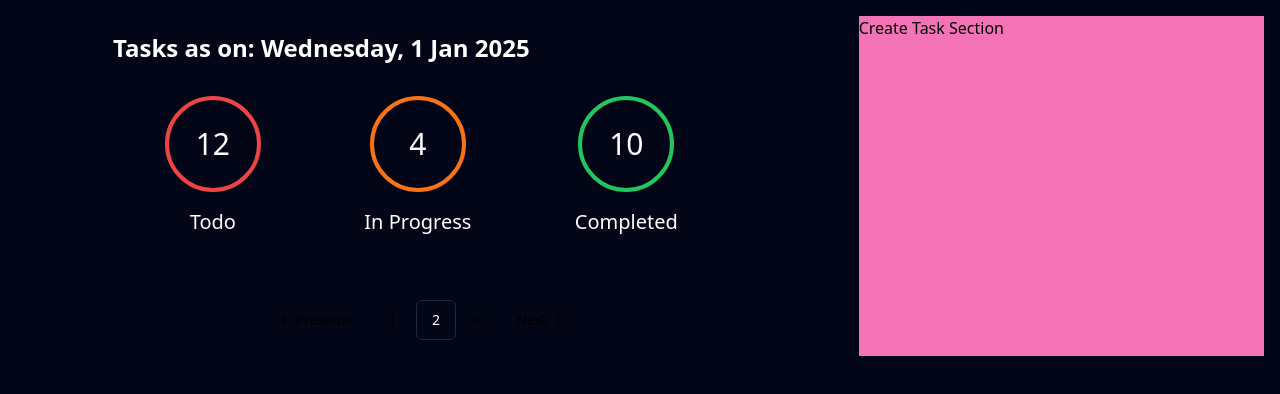
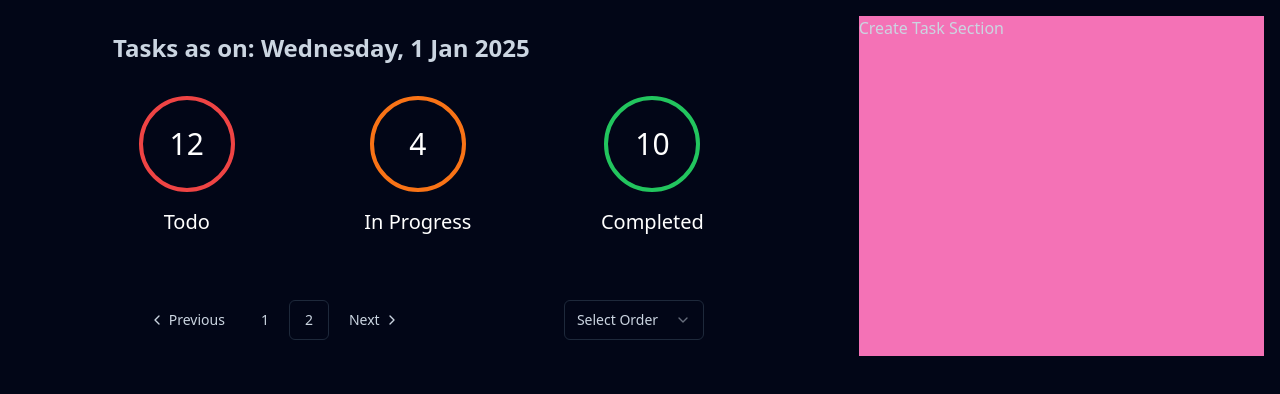
Before and after one commit to manikbajaj/fullstack-react, a React (Vite) app: page /tasks in a window 1280 px wide. Shown: the top 394 px of the page. Built offline with nearby package versions, Linux system fonts and the light colour scheme.

Commit message:
Final code for FSDB791

```diff
--- a/src/components/filteBar/filterBar.jsx
+++ b/src/components/filteBar/filterBar.jsx
@@ -1,10 +1,12 @@
+import { OrderSelect } from "../orderSelect/orderSelect.jsx";
 import { TaskPagination } from "../taskPagination/taskPagination.jsx";
 
 export function FilterBar() {
   return (
     <>
-      <nav className="">
+      <nav className="flex flex-row justify-between">
         <TaskPagination />
+        <OrderSelect />
       </nav>
     </>
   );
--- /dev/null
+++ b/src/components/orderSelect/orderSelect.jsx
@@ -0,0 +1,25 @@
+import {
+  Select,
+  SelectContent,
+  SelectGroup,
+  SelectItem,
+  SelectLabel,
+  SelectTrigger,
+  SelectValue,
+} from "@/components/ui/select";
+
+export function OrderSelect() {
+  return (
+    <Select>
+      <SelectTrigger className="w-[140px]">
+        <SelectValue placeholder="Select Order" />
+      </SelectTrigger>
+      <SelectContent>
+        <SelectGroup>
+          <SelectItem value="asc">Asc</SelectItem>
+          <SelectItem value="dsc">Dsc</SelectItem>
+        </SelectGroup>
+      </SelectContent>
+    </Select>
+  );
+}
--- a/src/components/taskPagination/taskPagination.jsx
+++ b/src/components/taskPagination/taskPagination.jsx
@@ -24,9 +24,6 @@ export function TaskPagination() {
           </PaginationLink>
         </PaginationItem>
         <PaginationItem>
-          <PaginationEllipsis />
-        </PaginationItem>
-        <PaginationItem>
           <PaginationNext href="#" />
         </PaginationItem>
       </PaginationContent>
--- a/src/components/ui/pagination.jsx
+++ b/src/components/ui/pagination.jsx
@@ -1,93 +1,86 @@
-import * as React from "react"
-import { ChevronLeft, ChevronRight, MoreHorizontal } from "lucide-react"
+import * as React from "react";
 
-import { cn } from "@/lib/utils"
+import { ChevronLeft, ChevronRight, MoreHorizontal } from "lucide-react";
+
 import { buttonVariants } from "@/components/ui/button";
+import { cn } from "@/lib/utils";
 
-const Pagination = ({
-  className,
-  ...props
-}) => (
+const Pagination = ({ className, ...props }) => (
   <nav
     role="navigation"
     aria-label="pagination"
-    className={cn("mx-auto flex w-full justify-center", className)}
-    {...props} />
-)
-Pagination.displayName = "Pagination"
+    className={cn("flex justify-center", className)}
+    {...props}
+  />
+);
+Pagination.displayName = "Pagination";
 
 const PaginationContent = React.forwardRef(({ className, ...props }, ref) => (
   <ul
     ref={ref}
     className={cn("flex flex-row items-center gap-1", className)}
-    {...props} />
-))
-PaginationContent.displayName = "PaginationContent"
+    {...props}
+  />
+));
+PaginationContent.displayName = "PaginationContent";
 
 const PaginationItem = React.forwardRef(({ className, ...props }, ref) => (
   <li ref={ref} className={cn("", className)} {...props} />
-))
-PaginationItem.displayName = "PaginationItem"
+));
+PaginationItem.displayName = "PaginationItem";
 
-const PaginationLink = ({
-  className,
-  isActive,
-  size = "icon",
-  ...props
-}) => (
+const PaginationLink = ({ className, isActive, size = "icon", ...props }) => (
   <a
     aria-current={isActive ? "page" : undefined}
-    className={cn(buttonVariants({
-      variant: isActive ? "outline" : "ghost",
-      size,
-    }), className)}
-    {...props} />
-)
-PaginationLink.displayName = "PaginationLink"
+    className={cn(
+      buttonVariants({
+        variant: isActive ? "outline" : "ghost",
+        size,
+      }),
+      className
+    )}
+    {...props}
+  />
+);
+PaginationLink.displayName = "PaginationLink";
 
-const PaginationPrevious = ({
-  className,
-  ...props
-}) => (
+const PaginationPrevious = ({ className, ...props }) => (
   <PaginationLink
     aria-label="Go to previous page"
     size="default"
     className={cn("gap-1 pl-2.5", className)}
-    {...props}>
+    {...props}
+  >
     <ChevronLeft className="h-4 w-4" />
     <span>Previous</span>
   </PaginationLink>
-)
-PaginationPrevious.displayName = "PaginationPrevious"
+);
+PaginationPrevious.displayName = "PaginationPrevious";
 
-const PaginationNext = ({
-  className,
-  ...props
-}) => (
+const PaginationNext = ({ className, ...props }) => (
   <PaginationLink
     aria-label="Go to next page"
     size="default"
     className={cn("gap-1 pr-2.5", className)}
-    {...props}>
+    {...props}
+  >
     <span>Next</span>
     <ChevronRight className="h-4 w-4" />
   </PaginationLink>
-)
-PaginationNext.displayName = "PaginationNext"
+);
+PaginationNext.displayName = "PaginationNext";
 
-const PaginationEllipsis = ({
-  className,
-  ...props
-}) => (
+const PaginationEllipsis = ({ className, ...props }) => (
   <span
     aria-hidden
     className={cn("flex h-9 w-9 items-center justify-center", className)}
-    {...props}>
+    {...props}
+  >
     <MoreHorizontal className="h-4 w-4" />
     <span className="sr-only">More pages</span>
   </span>
-)
-PaginationEllipsis.displayName = "PaginationEllipsis"
+);
+PaginationEllipsis.displayName = "PaginationEllipsis";
 
 export {
   Pagination,
@@ -97,4 +90,4 @@ export {
   PaginationLink,
   PaginationNext,
   PaginationPrevious,
-}
+};
--- a/src/index.css
+++ b/src/index.css
@@ -5,4 +5,22 @@
   :root {
     --radius: 0.5rem;
   }
+
+  .dark {
+    body {
+      background-color: rgb(2 6 23); /* Tailwind's slate-950 */
+      color: rgb(203 213 225); /* Tailwind's slate-300 */
+    }
+
+    h1,
+    h2,
+    h3,
+    h4,
+    h5,
+    h6,
+    p,
+    a {
+      color: inherit; /* Ensures text colors are consistent */
+    }
+  }
 }
--- a/src/pages/tasks/tasks.jsx
+++ b/src/pages/tasks/tasks.jsx
@@ -5,16 +5,19 @@ export default function Tasks() {
   return (
     <section className="flex flex-row w-full p-4 gap-8">
       <section className="flex basis-2/3 justify-center ">
-        <div className="flex flex-col w-4/5 p-4">
-          <h1 className="text-white font-bold text-2xl mb-8">
+        <div className="flex flex-col w-4/5 p-4 items-center">
+          <h1 className="text-white font-bold text-2xl mb-8 w-full">
             Tasks as on: Wednesday, 1 Jan 2025
           </h1>
-          <div className="flex justify-around mb-16">
-            <TasksCounter count={12} type="todo" />
-            <TasksCounter count={4} type="inProgress" />
-            <TasksCounter count={10} type="completed" />
+          <div className="w-11/12 flex flex-col">
+            <div className="flex justify-between mb-16">
+              <TasksCounter count={12} type="todo" />
+              <TasksCounter count={4} type="inProgress" />
+              <TasksCounter count={10} type="completed" />
+            </div>
+
+            <FilterBar />
           </div>
-          <FilterBar />
         </div>
       </section>
       <section className="flex basis-1/3 bg-pink-400">
```
